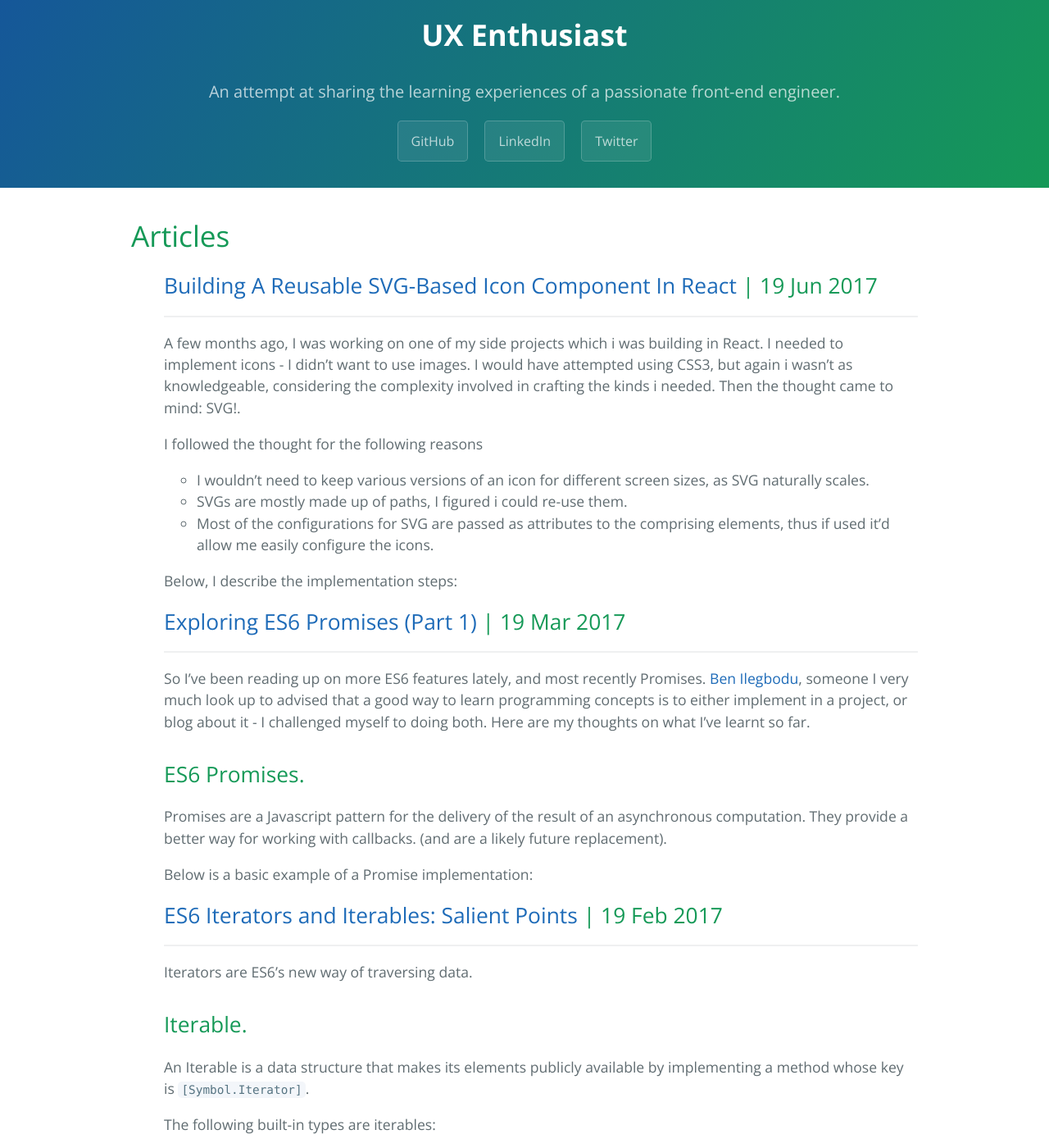
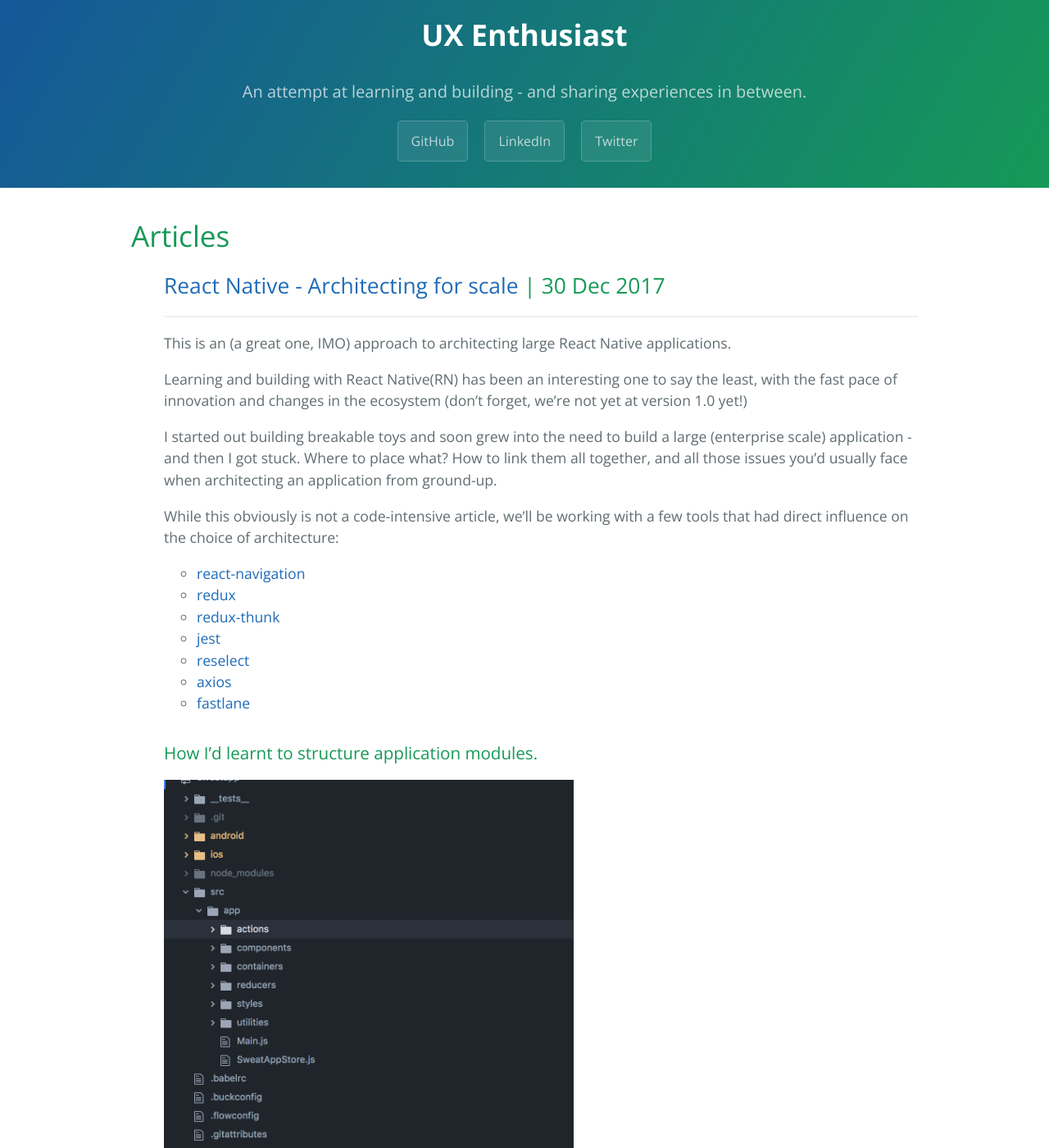
Before and after one commit to anosikeosifo/anosikeosifo.github.io, a Jekyll site: the page built from index.html, in a window 1280 px wide and 1400 px high. Shown: the whole window at 82% size. Built offline with Jekyll 4.4.1, drawn with Linux system fonts in a browser that asks for light colours; the list of posts is cut into pages by our own code; some of the changed lines change nothing that is shown.

Commit message:
dec-30 - Complete initial draft

```diff
--- a/_config.yml
+++ b/_config.yml
@@ -1,8 +1,9 @@
 # Setup
 title:        UX Enthusiast
-tagline:      An attempt at sharing the learning experiences of a passionate front-end engineer.
+tagline:      An attempt at learning and building - and sharing experiences in between.
 baseurl:      ""
 paginate:     1
+static_files:  "_assets"
 
 # About/contact
 author:
@@ -10,7 +11,7 @@ author:
   url:        http://www.twitter.com/ux_enthusiast
 
 # Gems
-gems:
+plugins:
   - jekyll-paginate
 
 #Others
--- /dev/null
+++ b/_posts/2017-12-30-architecting-for-scale-react-native.markdown
@@ -0,0 +1,369 @@
+---
+layout: post
+title:  "React Native - Architecting for scale"
+date:   2017-12-30
+categories: react-native
+excerpt_separator: <!--more-->
+comments: true
+---
+
+---
+
+This is an (a great one, IMO) approach to architecting large React Native applications.
+
+Learning and building with React Native(RN) has been an interesting one to say the least, with the fast pace of innovation and changes in the ecosystem (don't forget, we're not yet at version 1.0 yet!)
+
+I started out building breakable toys and soon grew into the need to build a large (enterprise scale) application - and then I got stuck. Where to place what? How to link them all together, and all those issues you'd usually face when architecting an application from ground-up.
+
+While this obviously is not a code-intensive article, we'll be working with a few tools that had direct influence on the choice of architecture:
+
+- [react-navigation](https://www.npmjs.com/package/react-navigation)
+- [redux](https://www.npmjs.com/package/redux)
+- [redux-thunk](https://www.npmjs.com/package/redux-thunk)
+- [jest](http://facebook.github.io/jest/)
+- [reselect](https://www.npmjs.com/package/reselect)
+- [axios](https://www.npmjs.com/package/axios)
+- [fastlane](https://fastlane.tools/)
+
+### How I'd learnt to structure application modules.
+
+![type-based architecture]({{site.baseurl}}/assets/type_based_arch.png){:class="img-responsive"  width="500"}
+<!--more-->
+
+The above structure (type-based) had been my go-to for previous light-weight apps, as it was easy to reason about and app components seemed very visible, so i started out with it.
+However, as the scope of the application began to grow I found myself including more files to the predefined modules. In no time, each module became crowded with numerous unrelated files; navigation between modules, while keeping mental note of implementation flow became a pain, and clearly not feasible.
+
+
+
+## A better approach:
+
+![type-based architecture]({{site.baseurl}}/assets/feature_based_arch.png){:class="img-responsive" width="500"}
+
+Because the other files & folders (some truncated) are usually part of a basic `react-native init` installation, our focus would be on the *`src`* folder:
+
+### **fastlane/**
+
+This folder, as you must have noticed, exists on same level as *`src`*. It contains configuration for deployment as well as other app release related tasks. See the [fastlane website](https://fastlane.tools/) for more details.
+
+
+### **src/**
+
+As seen in the screenshot, let's discuss the rationale behind this architecture
+
+
+#### **api/**
+![type-based architecture]({{site.baseurl}}/assets/api_dir.png){:class="img-responsive" width="500"}
+
+This folder contains logic related to external API communications, it includes:
+
+- `constants.js` - where all related static values are stored.
+- `helper.js` - for storing reusable logic.
+- individual feature files -  Each feature file would contain api ommunication logic for that single feature.
+
+#### assets/
+Just as the name implies, this house static files (e.g images) used in the application.
+
+#### **components/**
+
+![type-based architecture]({{site.baseurl}}/assets/components_dir.png){:class="img-responsive" width="500"}
+
+Shared components that are used across features are placed in this directory. An example of such (as shown above) is the `layout` component, which is used to wrap the application components and influence its layout.
+
+
+#### **features/**
+![type-based architecture]({{site.baseurl}}/assets/features_dir.png){:class="img-responsive" width="500"}
+
+A major part of this architecture, the `feature` folder consists of individual modules for each of the application's feature.
+
+We'll be examining the `explore` module.
+It is made up of:
+##### */actions*
+Like in most react-base application. this folder would contain the Action Creators for this feature.
+
+##### */components*
+Here we place component and style logic for the various components of the explore feature.
+
+##### */containers*
+Redux-related logic is placed in the containers folder. For this use-case there's only a single source of truth for direct interaction between the redux logic and the `explore feature`.
+
+Here's what the `/containers/index.js` looks like:
+
+{% highlight text %}
+
+import { connect } from "react-redux";
+import { bindActionCreators } from "redux";
+import Explore from "../components/explore"; //imports the feature's entry component.
+import { navigateToLogin } from "navigation/actions"; //imports navigation action to be used by feature
+import { getExploreData } from "../actions"; // imports action creators as needed.
+import { getCategoryListing } from "../selectors"; // imports selectors as needed.
+
+const mapStateToProps = state => ({
+  exploreData: state.exploreData,
+  categoryListing: getCategoryListing(state)
+});
+
+const mapDispatchToProps = dispatch =>
+  bindActionCreators(
+    {
+      getExploreData
+    },
+    dispatch
+  );
+
+// Connects the entry-component and makes it the default export.
+export default connect(mapStateToProps, mapDispatchToProps)(Explore);
+
+{% endhighlight %}
+
+##### */reducers*
+Each feature has a reducer that modifies its own slice of the application state. All reducers are later merged using redux's `combineReucers` function.
+
+##### */selectors*
+This might come across as a bit strange for some of us, however this aspect of our architcture is influenced by the [reselect package](https://www.npmjs.com/package/reselect), which enables us to efficiently compute dreived data from our application's state.
+
+In this architecture, we grouped the application selectors on a feature-basis so as to make interaction between various aspects of the app easy to reason about. More details on how reselect works can be found [here](https://www.npmjs.com/package/reselect).
+
+
+##### */constants.js*
+This file contains static values used within the feature. An example of what we could store here is  `ACTION_TYPES` data.
+
+
+#### **navigation/**
+![navigation]({{site.baseurl}}/assets/navigation_dir.png){:class="img-responsive" width="500"}
+
+This is another component of our architecture slightly influenced by a [react-package](https://www.npmjs.com/package/react-navigation)
+
+Due to the scale of this aplication, we wouldn't be relying on the out-of-the-box navigatoin with `this.props.navigation`, rather we would be be connecting the app's navigation to the overall application state. This means that our redux-backed store would be aware of the navigation state.
+
+Lets explore the roles of the various directories in this module.
+
+##### */actions*
+This contains logic for a bunch of navigation-specific action-creators, thus the `actions/index.js` content would mostly look like:
+
+{% highlight text %}
+
+import { NavigationActions } from "react-navigation";
+import * as screenNames from "../screen_names";
+
+export const navigateToLogin = () =>
+  NavigationActions.navigate({
+    routeName: screenNames.LOGIN
+  });
+
+export const navigateToSplash = () =>
+  NavigationActions.navigate({
+    routeName: screenNames.SPLASH
+  });
+{% endhighlight %}
+
+As you might have observed, we're importing the `NavigationActions` object from the [react-navigation](https://www.npmjs.com/package/react-navigation) package to implement native navigation, and they provide [a really great documentation](https://reactnavigation.org/docs/) too!
+
+##### */containers*
+This is the where we connect our navigation logic to the application state - using mapStateToProps and mapDispatchToProps.
+The logic of this container component would look somewhat like this:
+
+{% highlight text %}
+
+//imports the navigators we've defined for our app
+import ApplicationNavigator from "../navigators";
+
+//used in connecting the app's navigation data to redux
+import { addNavigationHelpers } from "react-navigation";
+
+//takes the navigation slice of state and maps it to a prop, so we can used it around the application.
+const mapStateToProps = state => ({
+  navigation: state.navigationData
+});
+
+const mapDispatchToProps = dispatch => ({ dispatch });
+
+class ApplicationNavigatorContainer extends Component {
+  .
+  .
+  .
+
+  render() {
+    return (
+      <ApplicationNavigator
+        navigation={addNavigationHelpers({
+          dispatch: this.props.dispatch,
+          state: this.props.navigation
+        })}
+      />
+    );
+  }
+}
+
+export default connect(mapStateToProps, mapDispatchToProps)(
+  ApplicationNavigatorContainer
+);
+
+{% endhighlight %}
+
+
+##### */navigators*
+The entry point of this module is the `index.js` file, and here's what it looks like:
+
+{% highlight text %}
+...
+import { StackNavigator } from "react-navigation";
+import AuthNavigator from "./authentication";
+import MainNavigator from "./main";
+import * as screenNames from "../screen_names";
+import Splash from "features/splash/containers";
+
+const appNavigator = StackNavigator({
+  [screenNames.SPLASH]: {
+    screen: Splash
+  },
+
+  [screenNames.LOGIN]: {
+    screen: AuthNavigator
+  },
+
+  [screenNames.MAIN]: {
+    screen: MainNavigator
+  }
+});
+
+export default appNavigator;
+
+{% endhighlight %}
+
+This entry point navigator files serves as the root navigator for the whole application, and is what is imported in the `/containers;/index` file in the previous section.
+
+It aggregates all of the navigators for various scenes in the application and links them up to their entry routes. Besides aggregation, it also routes to individual scenes when appropriate (as seen with the *Splash* route in the snippet above).
+
+At the top of this code, we see that other scene-based navigation are imported. A scene navigator could like this (an excerpt from the imported *MainNavigator*).
+
+{% highlight text %}
+export default TabNavigator(
+  {
+    [screenNames.EXPLORE]: {
+      screen: Explore
+    },
+
+    [screenNames.USER_PROFILE]: {
+      screen: Explore
+    }
+  },
+  {
+    tabBarOptions: {
+      swipeEnabled: false,
+      tabBarPosiion: "bottom",
+      activeTintColor: "#ff5a5f",
+      style: {
+        backgroundColor: "#fff",
+        paddingVertical: 7
+      }
+    }
+  }
+);
+
+{% endhighlight %}
+
+You can have several scene-based navigators as required by your application. what's key is to import them into the parent navigator and connect to the appropriate route.
+
+
+##### */reducers*
+Because our app's navigation data now takes a slice of the application state, we would need a reducer to properly update this sliced based on triggered actions. Compared to other reducers in our app, this has a specialised implementation for both initial state and the reducer function:
+
+{% highlight text %}
+
+let initialState = {
+  index: 0,
+  routes: [
+    {
+      key: "initialLogin",
+      routeName: <initial_screen_name>
+    }
+  ]
+};
+
+const navigationReducer = (state, action) => {
+  const nextState = ApplicationNavigator.router.getStateForAction(
+    action,
+    state
+  );
+
+  return nextState || state;
+};
+
+export default navigationReducer;
+
+{% endhighlight %}
+
+
+#### **reducers/**
+This is the application-level reducer. Its function is to merge the various feature-level reducers using redux's `combineReucers` function.
+
+Here's what `reducers/index.js` looks like:
+
+{% highlight text %}
+
+import { combineReducers } from "redux";
+import eventData from "features/events/reducers";
+import exploreData from "features/explore/reducers";
+import navigationData from "navigation/reducers";
+
+export default combineReducers({
+  eventData,
+  exploreData,
+  navigationData
+});
+
+{% endhighlight %}
+
+
+#### **styles/**
+This module holds our application-level styles. which are then referenced in individual components using React Native's multiple-style syntax shown in the example below:
+
+{% highlight text %}
+<View styles={[ globalStyles.wrapper, styles.textWrap ]}>
+  ...
+</View>
+{% endhighlight %}
+
+
+#### **index.js**
+
+This is the application entry file, it wraps the application with the Layout we earlier discussed, and connects the app to the store using the redux's `Provider` higher order component.
+
+It looks like this:
+
+{% highlight text %}
+
+export default class LargeApp extends Component {
+  render() {
+    return (
+      <Provider store={myStore}>
+        <Layout>
+          <ApplicationNavigator />
+        </Layout>
+      </Provider>
+    );
+  }
+}
+
+{% endhighlight %}
+
+
+#### **myStore.js**
+this contains the store-creation logic.
+
+
+
+Whoa, This must have been quite a long read!
+I hope you find it insightful and helpful. I would be glad if you could share your thoughts and opinions on this as well as on how you go about implementing large-scale RN apps.
+
+
+
+
+### Additional Resources:
+* [React Navigation](https://reactnavigation.org)
+* [How to better organize your React applications?](https://medium.com/@alexmngn/how-to-better-organize-your-react-applications-2fd3ea1920f1)
+* [Structuring a React Native + MobX Application the Right Way](https://blog.geekyants.com/structuring-a-react-native-mobx-application-the-right-way-c1e9d2ae0ff7)
+
+Some Great React Native Resources
+* [React Native - Getting Started](https://facebook.github.io/react-native/docs/getting-started.html)
+* [React Native with Fastlane and Crashlytics Beta](https://medium.com/@tjkangs/react-native-with-fastlane-and-crashlytics-beta-aa0d6ca630fd)
```
Also changed, not shown: Gemfile.lock, assets/api_dir.png (added), assets/components_dir.png (added), assets/feature_based_arch.png (added), assets/features_dir.png (added), assets/navigation_dir.png (added), assets/type_based_arch.png (added), 1 other file.
